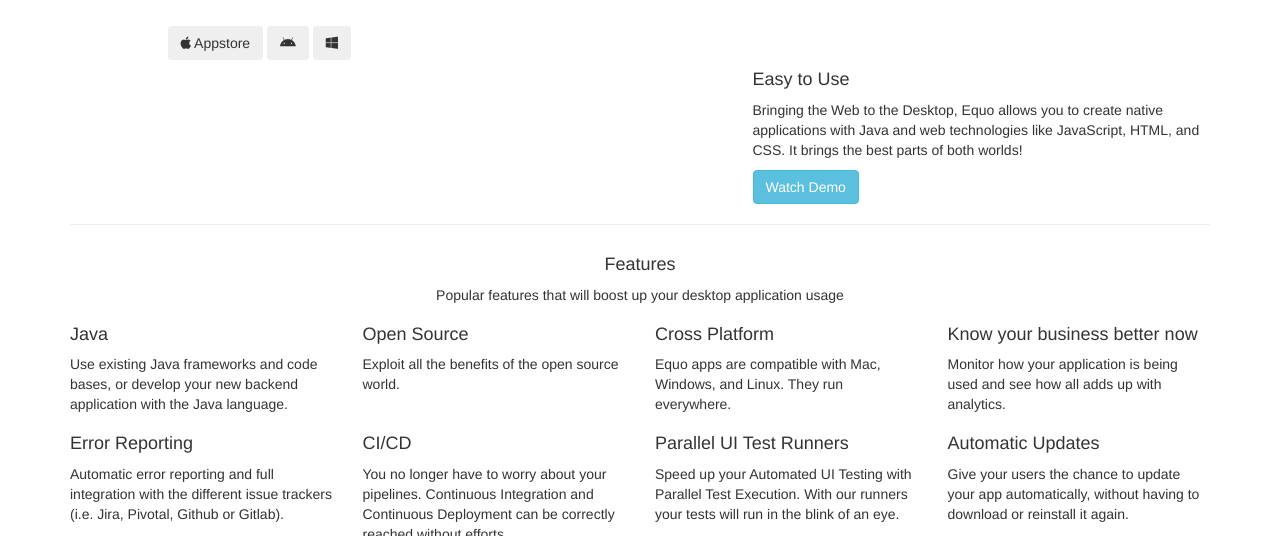
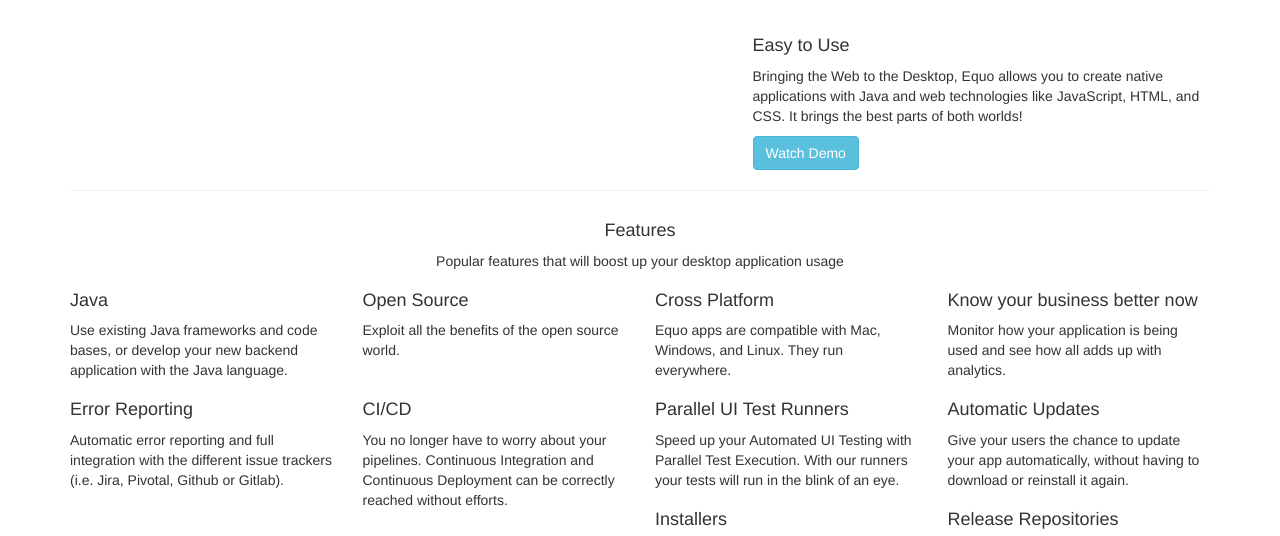
Before and after one commit to maketechnology/equo, a Jekyll site: the page built from sections/_posts/2017-07-31-section-1.md, in a window 1280 px wide and 900 px high, cut to the strip 364-900 px from the top of the window. Built offline with Jekyll 4.4.1, drawn with Linux system fonts in a browser that asks for light colours; nearby versions of some CDN libraries; library files that are not in the unit come from our copies.

Commit message:
Remove platform buttons

```diff
--- a/_includes/billboard.html
+++ b/_includes/billboard.html
@@ -10,17 +10,6 @@
 					<br>
 					<h5>{{ page.description }}</h5>
 				</div>
-				<div class="buttons">
-					<button class="btn btn-fill btn-neutral">
-					<i class="fa fa-apple"></i> Appstore
-					</button>
-					<button class="btn btn-simple btn-neutral">
-					<i class="fa fa-android"></i>
-					</button>
-					<button class="btn btn-simple btn-neutral">
-					<i class="fa fa-windows"></i>
-					</button>
-				</div>
 			</div>
 		</div>
 	</div>
```
